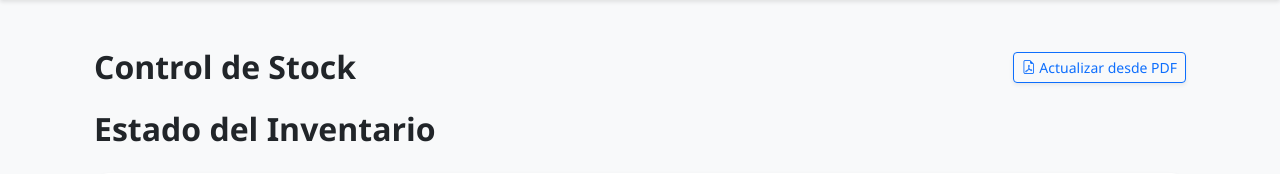
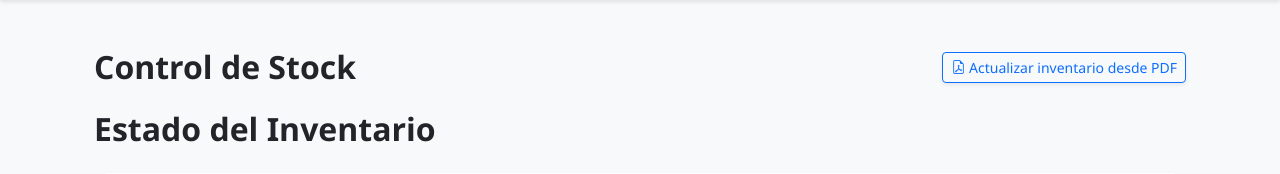
Before and after one commit to LucianoCingolani/agenzia, a Django app: page /inventario/ in a window 1280 px wide. Shown: the part 56-230 px from the top of the page. Run offline with Django 5.2, Linux system fonts and the light colour scheme; a user stored in the database is signed in; data that the repository does not hold is empty.

Commit message:
inventario pdf fixx

```diff
--- a/gestion/templates/gestion/inventario.html
+++ b/gestion/templates/gestion/inventario.html
@@ -7,7 +7,7 @@
         <h2 class="fw-bold m-0">Control de Stock</h2>
 
         <button class="btn btn-outline-primary btn-sm shadow-sm" type="button" data-bs-toggle="collapse" data-bs-target="#collapseUpload">
-            <i class="bi bi-file-earmark-pdf"></i> Actualizar desde PDF
+            <i class="bi bi-file-earmark-pdf"></i> Actualizar inventario desde PDF
         </button>
     </div>
 
```
